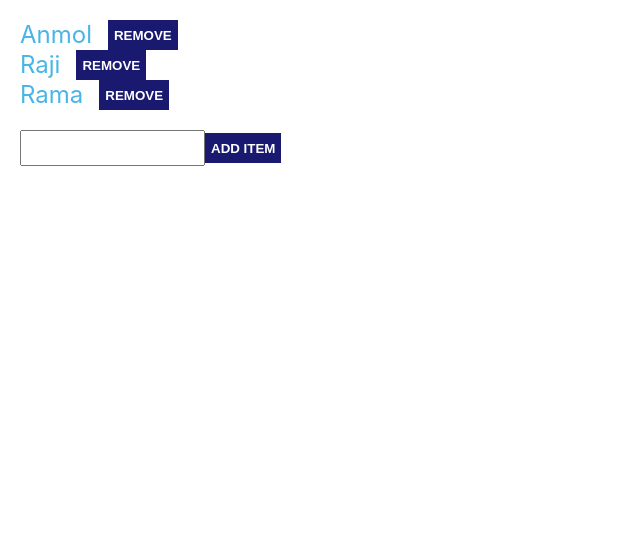
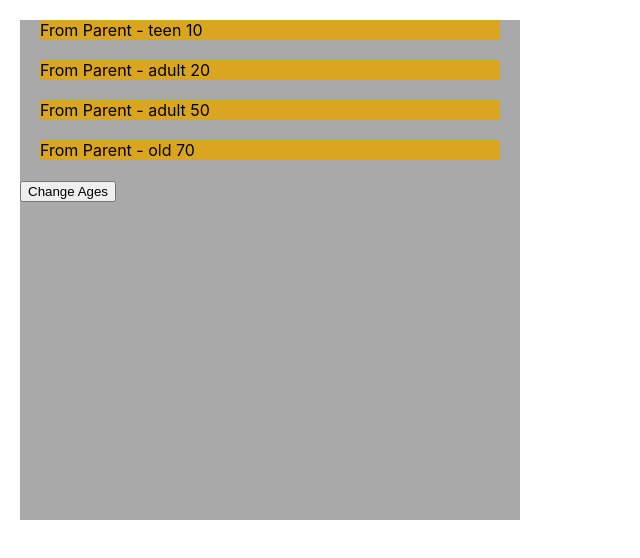
Before and after one commit to Manikandan-Pradeep/anmol_react_class, a React (Create React App) app: page / in a window 1280 px wide. Shown: the top 558 px of the page, without its empty margins (0-640 px from the left). Built offline with nearby package versions, Linux system fonts and the light colour scheme.

Commit message:
Mounting and Updating Phase complete

```diff
--- a/src/App.css
+++ b/src/App.css
@@ -1,33 +1,11 @@
+.appContainer {
+    margin: 20px;
+    background-color: darkgrey;
+    height: 500px;
+    width: 500px;
+}
+
 .parentContainer {
     margin: 20px;
+    background-color: goldenrod;
 }
-
-.listItem {
-    font-size: 24px;
-    color: rgb(73, 181, 231);
-}
-
-.input {
-    height: 30px;
-    margin-top: 20px;
-}
-
-.btn {
-    border: none;
-    margin-top: 20px;
-    height: 30px;
-    outline: none;
-    color: white;
-    background-color: midnightblue;
-    font-weight: 700;
-    text-transform: uppercase;
-}
-
-.itemContainer {
-    display: flex;
-}
-
-.itembtn {
-    margin-top: 0;
-    margin-left: 16px
-}
--- a/src/App.js
+++ b/src/App.js
@@ -1,12 +1,56 @@
 import React, { Component } from 'react';
 import './App.css';
-import Dashboard from './Dashboard';
+import Parent from './ParentComponent'
 
 class App extends Component {
+
+  constructor(){
+    super()
+    this.state = {
+      ages : [10,20,50,70]
+    }
+    console.log('Mounting Start App')
+  }
+
+  // static getDerivedStateFromProps(props, state) {
+  //     console.log('Derive App', props, state)
+  // }
+
+  componentDidMount() {
+    console.log('Mounting App Done')
+    // const newAges = [this.state.ages[0]+1, this.state.ages[1]+1, this.state.ages[2]+1, this.state.ages[3]+1]
+    // this.setState({
+    //   ages: newAges
+    // })
+  }
+
+  componentDidUpdate() {
+    console.log('Updating App Done')
+  }
+
+  clickHandler = () => {
+    // setInterval(() => {
+    //   const newAges = [this.state.ages[0]+1, this.state.ages[1]+1, this.state.ages[2]+1, this.state.ages[3]+1]
+    //   this.setState({
+    //     ages: newAges
+    //   })
+    // }, 100000)
+    const newAges = [this.state.ages[0]+1, this.state.ages[1]+2, this.state.ages[2]+20, this.state.ages[3]+5]
+    this.setState({
+      ages: newAges
+    })
+  }
+
+
   render = () => {
+    console.log('Render App')
     return (
-      <div className="parentContainer">
-        <Dashboard />
+      <div className="appContainer">
+        <Parent age={this.state.ages[0]}/>
+        <Parent age={this.state.ages[1]}/>
+        <Parent age={this.state.ages[2]}/>
+        <Parent age={this.state.ages[3]}/>
+        <button onClick={this.clickHandler}>Change Ages</button>
       </div>
     )
   }
--- a/src/Dashboard.js
+++ /dev/null
@@ -1,79 +0,0 @@
-import React, {Component} from 'react'
-import generateRandomId from 'nano-id'
-
-class Dashboard extends Component {
-
-    constructor() {
-        super()
-        this.state = {
-            list: [{
-                id: 'akldnalsn',
-                user: 'Anmol',
-                age: 12
-            },
-            {
-                id: 'aadaklnalda',
-                user: 'Raji',
-                age: 12
-            },
-            {
-                id: '12hfoiaoklasd',
-                user: 'Rama',
-                age: 12
-            }],
-            userInput: ''
-        }
-    }
-
-
-
-    addItem = () => {
-        if(this.state.userInput) {
-            const randomId = generateRandomId()
-            console.log(randomId)
-            this.setState({
-                list: [...this.state.list, {
-                    id: randomId,
-                    user: this.state.userInput,
-                    age: 245
-                }]
-            })
-        }
-    }
-
-    handleInputChange = (e) => {
-        this.setState({
-            userInput: e.target.value
-        })
-    }
-
-    deleteItem = (toBeDeletedItem) => {
-        const filteredArray = this.state.list.filter((item) => {
-            return (toBeDeletedItem.id !== item.id)
-        })
-        this.setState({
-            list: filteredArray
-        })
-    }
-
-    render(){
-        return (
-            <div>
-                {
-                    this.state.list.map((item) => {
-                        return (
-                            <div key={item.id} className="itemContainer">
-                                <div className="listItem">{item.user}</div>
-                                <button className="btn itembtn" onClick={() => this.deleteItem(item)}>Remove</button>
-                            </div>
-                        )
-                    })
-                }
-                <input className="input" onChange={this.handleInputChange}></input>
-                <button className="btn" onClick={this.addItem}>Add Item</button>
-            </div>
-        )
-    }
-}
-
-export default Dashboard
--- /dev/null
+++ b/src/ParentComponent.js
@@ -0,0 +1,76 @@
+import React, { Component } from 'react'
+
+class ParentComponent extends Component {
+    constructor(props){
+        super(props)
+        // do not do state manipulation here based on props - if intention is to update the state everytime prop changes
+        // let name = ''
+        // if(props.age < 19 ) {
+        //     name = `teen`
+        // } else if(props.age >= 19 && props.age < 65) {
+        //     name = `adult`
+        // } else {
+        //     name = `old`
+        // }
+        this.state = {
+            name: '',
+            age: props.age,
+            difference: false
+        }
+        console.log('Mounting Start Parent')
+    }
+
+    static getDerivedStateFromProps(props, state) {
+        console.log('Calling get Derived Parent')
+        if(props.age < 19 ) {
+            return {
+                name: `teen`
+            }
+        } else if(props.age >= 19 && props.age < 65) {
+            return {
+                name: `adult`
+            }
+        } else {
+            return {
+                name: `old`
+            }
+        }
+    }
+
+    // shouldComponentUpdate(props, state) {
+    //        this.props , this.state
+    // }
+
+    getSnapshotBeforeUpdate(prevProp, prevState) {
+        return {
+           random: prevProp.age
+        }
+    }
+
+    componentDidMount() {
+        console.log('Mounting Parent Done')
+        this.setState({
+            name: 'Anmol'
+        })
+    }
+
+    componentDidUpdate(prop, state, snapshot) {
+        if(snapshot.random + 10 < this.props.age) {
+            this.setState({
+               difference: true
+            })
+        }
+    }
+
+    render() {
+        console.log('Render Parent')
+        return (
+            <div className="parentContainer">
+                From Parent - {this.state.name} {this.props.age}
+                {this.state.difference ? <div>OverDifference</div> : null}
+            </div>
+        )
+    }
+}
+
+export default ParentComponent
--- a/src/index.css
+++ b/src/index.css
@@ -1,6 +1,7 @@
 body {
   margin: 0;
   padding: 0;
+  box-sizing: border-box;
   font-family: -apple-system, BlinkMacSystemFont, "Segoe UI", "Roboto", "Oxygen",
     "Ubuntu", "Cantarell", "Fira Sans", "Droid Sans", "Helvetica Neue",
     sans-serif;
```
Also changed, not shown: src/notes.txt (added).
